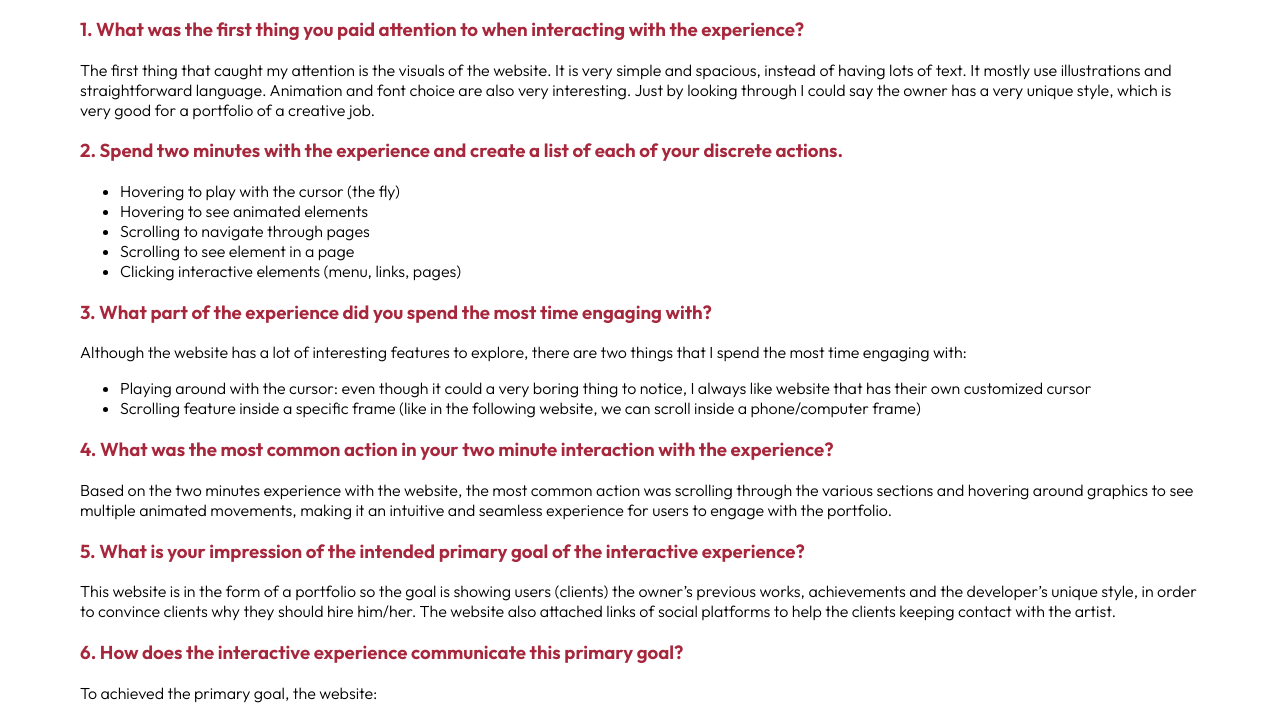
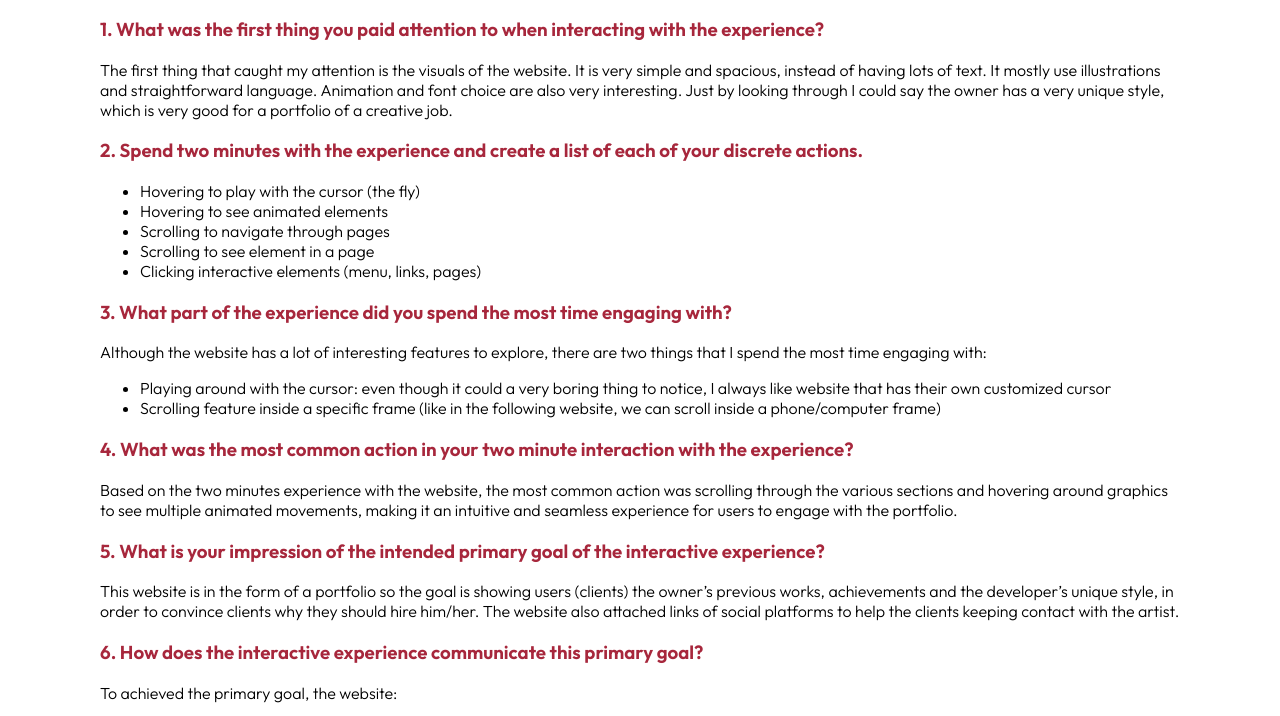
Before and after one commit to chuvie05/chuvie05.github.io, a plain HTML site: page assignment1/index.html in a window 1280 px wide. Shown: the part 276-992 px from the top of the page. Drawn offline with Linux system fonts and the light colour scheme.

Commit message:
ihopeitsthelastmargin

```diff
--- a/assignment1/style.css
+++ b/assignment1/style.css
@@ -1,5 +1,5 @@
 body {
-    margin: 30px 80px 30px 80px;
+    margin: 30px 100px 30px 100px;
 }
 .topside {
     margin: 5px 110px 5px 110px;
```
